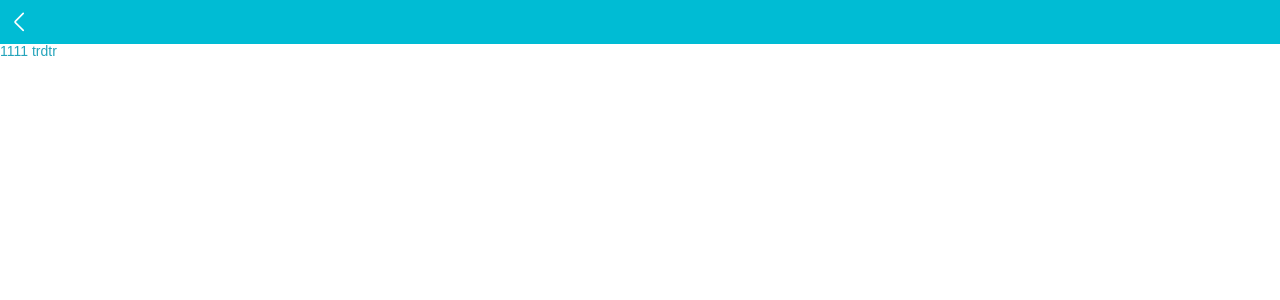
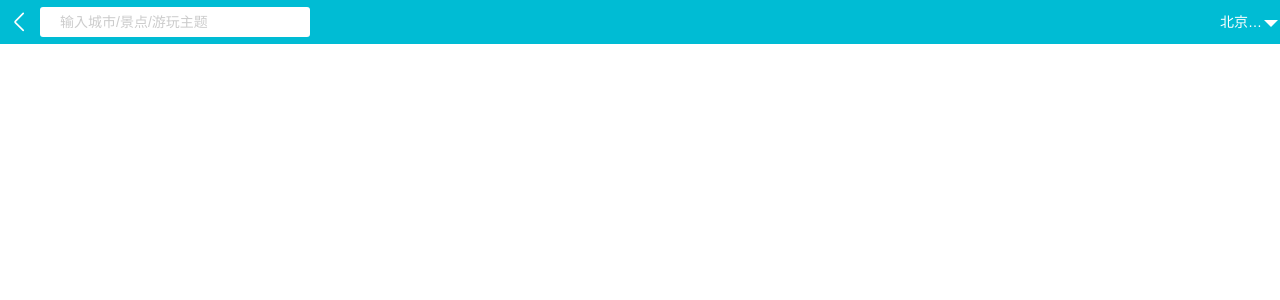
Before and after one commit to qichaoqiang/qlq, a Vue app: page /#/ in a window 1280 px wide. Shown: the top 300 px of the page. Built offline with nearby package versions, Linux system fonts and the light colour scheme.

Commit message:
'change'

```diff
--- a/src/pages/home/Header.vue
+++ b/src/pages/home/Header.vue
@@ -3,8 +3,13 @@
  		<div class="mp-header">
  			<a class="mp-header-left iconfont">&#xe624;</a>
  			<div class="mp-header-title">
- 				<a 	class="mp-linkera">1111 trdtr
+ 				<a class="mp-linkera">
+ 					<span class="mp-play">输入城市/景点/游玩主题</span>
  				</a>
+ 			</div>
+ 			<div class="mp-header-right">
+ 				<a class="mp-address">北京fsdj</a>
+ 				<span class="mp-sanjiao"></span>
  			</div>
  		</div>
  	</div>
@@ -34,7 +39,7 @@ export default {
 }
 
 .mp-header-left {
-	display: inline-block;
+	float: left;
 	width: .4rem;
 	line-height: .88rem;
 	padding: 0 .2rem;
@@ -42,6 +47,58 @@ export default {
 	font-weight: bold;
 	color: #fff;
 	text-align: left;
+}
+
+.mp-header-title {
+	position: absolute;
+	top: .14rem;
+	left: .8rem;
+	background: #fff;
+	height: .6rem;
+	line-height: .6rem;
+	border-radius: .06rem;
+}
+
+.mp-linkera {
+	display: block;
+	height: 100%;
+	width: 5.4rem;
+}
+
+.mp-play {
+	color: #ccc;
+	display: block;
+	height: 100%;
+	text-indent: .4rem;
+}
+
+.mp-header-right {
+	float: right;
+	position: relative;
+}
+
+.mp-address {
+	position: absolute;
+	right: .3rem;
+	display: block;
+	width: .9rem;
+	line-height: .88rem;
+	text-align: right;
+	color: #fff;
+	text-overflow: ellipsis;
+	white-space: nowrap;
+	overflow: hidden;
+}
+
+.mp-sanjiao {
+	position: absolute;
+	right: .04rem;
+	width: 0;
+	height: 0;
+	display: block;
+	border: .14rem transparent solid;
+	border-top-color: #fff;
+	margin-top: .4rem;
 }
 
 /*
```
